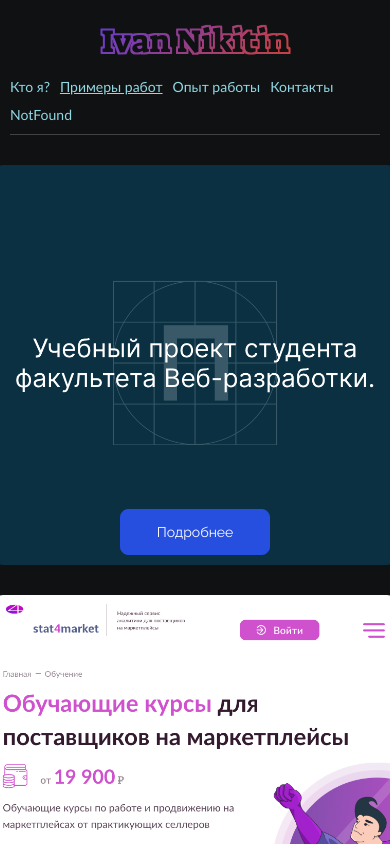
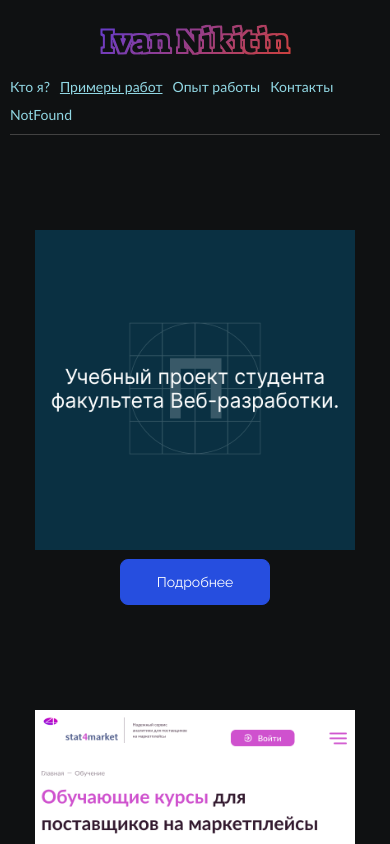
Before and after one commit to iva3nik/my-app, a React (Create React App) app: page /works in a window 390 px wide. Built offline with nearby package versions, Linux system fonts and the light colour scheme.

Commit message:
fix: change some styles for Work

```diff
--- a/src/pages/Works/components/Work/Work.module.scss
+++ b/src/pages/Works/components/Work/Work.module.scss
@@ -1,7 +1,8 @@
 @import '../../../../style/scss/variables/vars';
+
 .work {
   width: 400px;
-  height: 400px;
+  height: 530px;
   background-position: center;
   background-repeat: no-repeat;
   background-size: contain;
@@ -84,3 +85,10 @@
     width: 150px;
   }
 }
+
+@media screen and (max-width: 439px) {
+  .work {
+    width: 320px;
+    height: 450px;
+  }
+}
```
